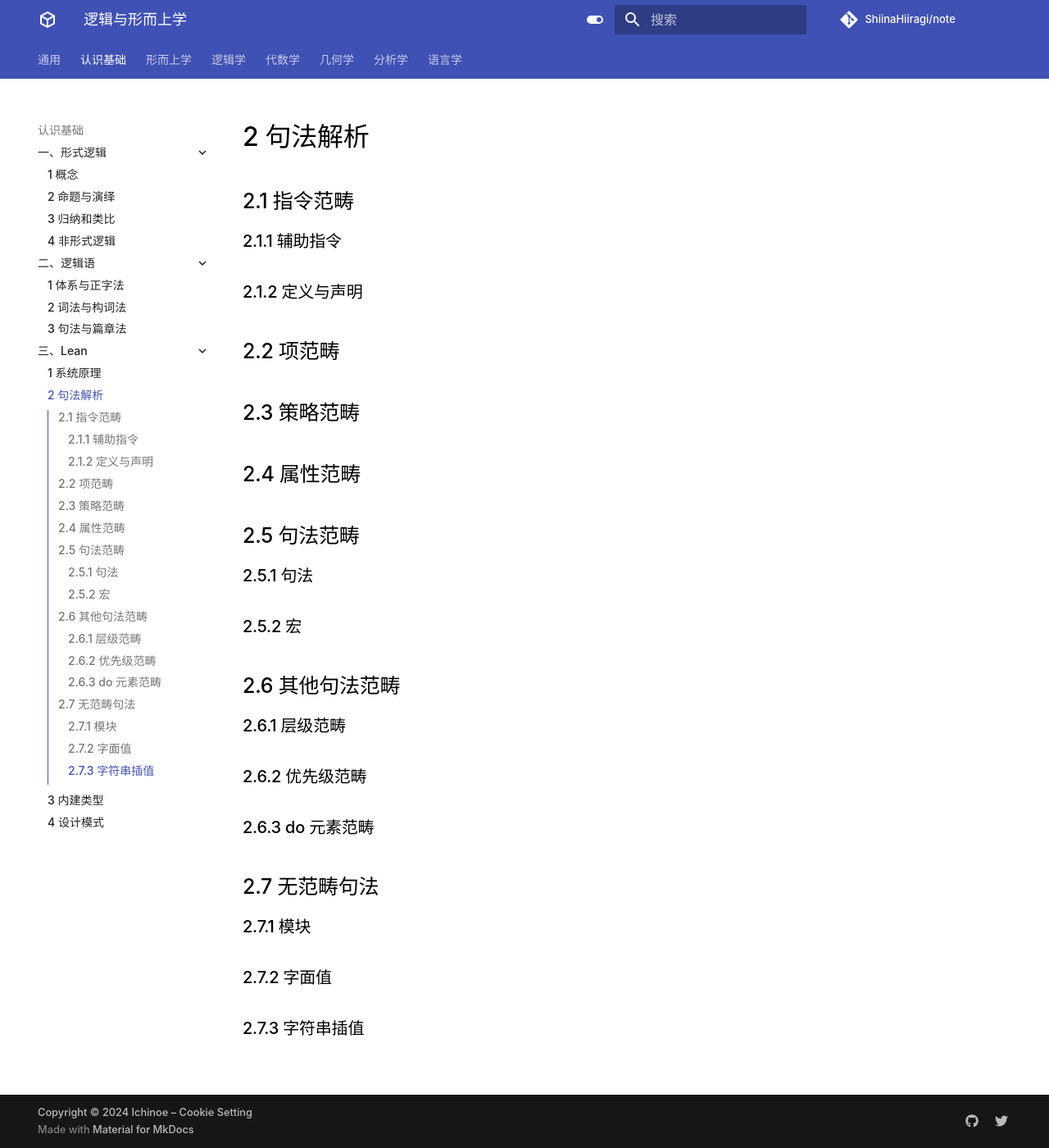
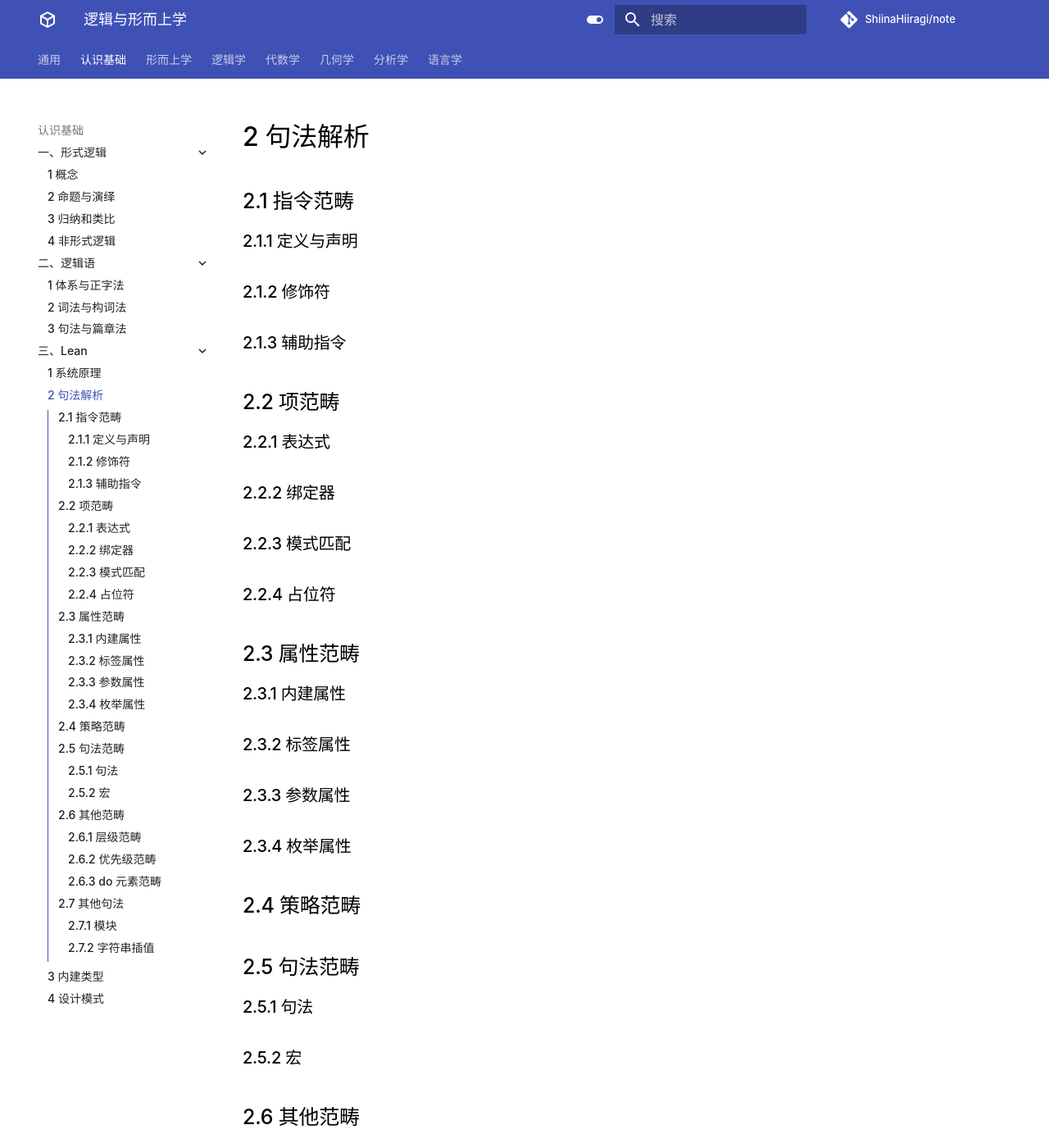
Before and after one commit to ShiinaHiiragi/note, an MkDocs documentation site: the page built from docs/cogn/lean/parse.md, in a window 1280 px wide and 1400 px high. Shown: the whole window at 82% size. Built offline with MkDocs 1.6.1 and Material for MkDocs 9.7.7, drawn with Linux system fonts in a browser that asks for light colours; comment, search, counter and statistics services are not loaded.

Commit message:
change toc

```diff
--- a/docs/cogn/lean/parse.md
+++ b/docs/cogn/lean/parse.md
@@ -1,31 +1,45 @@
 # 2 句法解析
 
 ## 2.1 指令范畴
-### 2.1.1 辅助指令
+### 2.1.1 定义与声明
 
-### 2.1.2 定义与声明
+### 2.1.2 修饰符
+
+### 2.1.3 辅助指令
 
 ## 2.2 项范畴
+### 2.2.1 表达式
 
-## 2.3 策略范畴
+### 2.2.2 绑定器
 
-## 2.4 属性范畴
+### 2.2.3 模式匹配
+
+### 2.2.4 占位符
+
+## 2.3 属性范畴
+### 2.3.1 内建属性
+
+### 2.3.2 标签属性
+
+### 2.3.3 参数属性
+
+### 2.3.4 枚举属性
+
+## 2.4 策略范畴
 
 ## 2.5 句法范畴
 ### 2.5.1 句法
 
 ### 2.5.2 宏
 
-## 2.6 其他句法范畴
+## 2.6 其他范畴
 ### 2.6.1 层级范畴
 
 ### 2.6.2 优先级范畴
 
 ### 2.6.3 do 元素范畴
 
-## 2.7 无范畴句法
+## 2.7 其他句法
 ### 2.7.1 模块
 
-### 2.7.2 字面值
-
-### 2.7.3 字符串插值
+### 2.7.2 字符串插值
```
Also changed, not shown: docs/cogn/lean/sys.md (+4 -4 lines).
